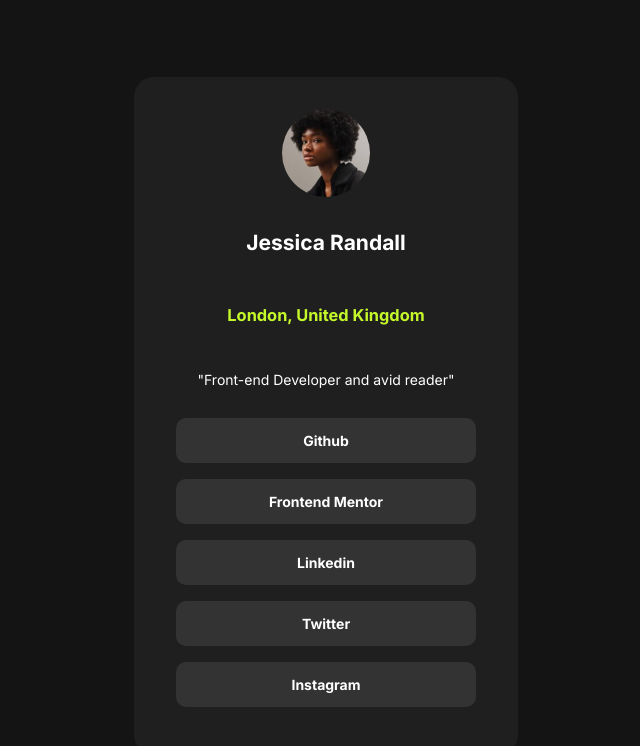
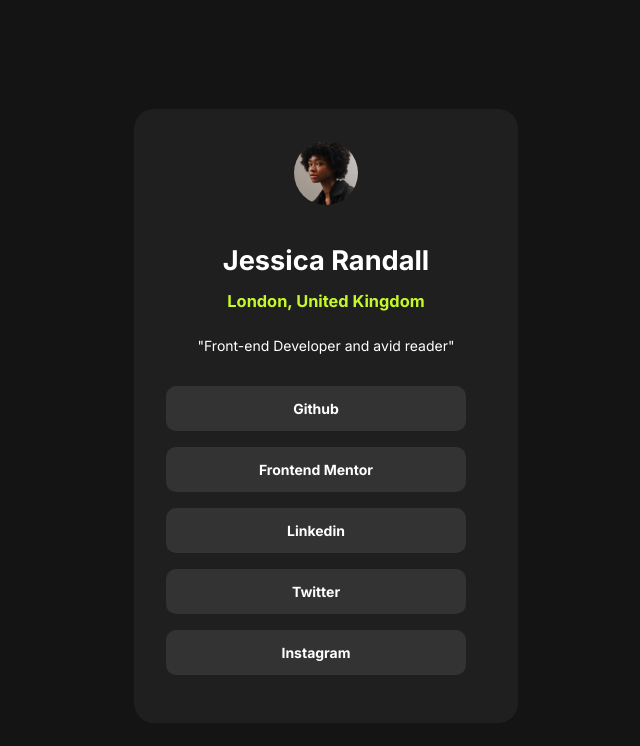
Before and after one commit to Anna-Robin-Elif/third-quest, a plain HTML site: page index.html in a window 1280 px wide. Shown: the whole page, without its empty margins (314-954 px from the left). Drawn offline with Linux system fonts and the light colour scheme.

Commit message:
changes some attributes from css file

```diff
--- a/index.html
+++ b/index.html
@@ -11,7 +11,7 @@
         <div class="box">
             <div class="box__img"><img src="images/avatar-jessica.jpeg" alt="Profile Picture"></div>
             <div class="box__text"><h1>Jessica Randall</h1></div>
-            <div class="box__text"><h3>London, United Kingdom</h2></div>
+            <div class="box__text"><h3>London, United Kingdom</h3></div>
             <div class="box__text"><p>"Front-end Developer and avid reader"</p></div>
             <div class="box__button"><p><strong>Github</strong></p></div>
             <div class="box__button"><p><strong>Frontend Mentor</strong></p></div>
--- a/style.css
+++ b/style.css
@@ -52,13 +52,11 @@ section {
     max-width: 320px;
     border-radius: 20px;
     width: 90%;
-    display: flex;
+    /* display: flex;
     flex-direction: column;
     justify-content: center;
-    align-items: center;
+    align-items: center; */
     padding: 2rem;
-
-
 }
 
 .box__button{
@@ -80,22 +78,33 @@ section {
 
 .box__img{
   display: flex;
+  align-items: center;
   justify-content: center;
 }
 
 .box__img img{
   border-radius: 4rem;
-  width: 50%;
-  max-width: 12rem;
+  width: 30%;
+  max-width: 4rem;
   margin-bottom: 1rem;
 }
 
 .box__text{
   margin-bottom: 1rem;
+  text-align: center;
+}
+
+.box__text p{
+  padding: 1rem;
+}
+
+h1{
+  font-size: 1.7rem;
 }
 
 h3{
   color: var(--Green);
+  line-height: 0.3;
 }
 
 @media (max-width: 357px) {
```
